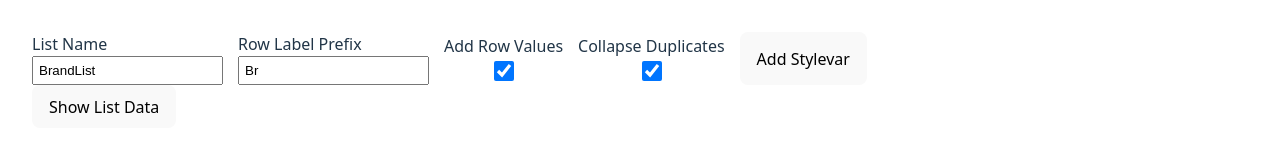
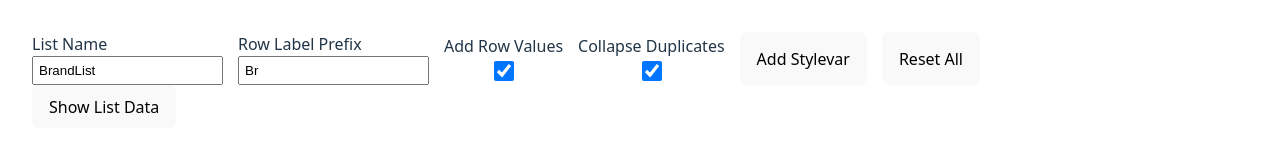
Before and after one commit to codak2/defineListGen, a React (Vite) app: page / in a window 1280 px wide. Shown: the top 160 px of the page. Built offline with nearby package versions, Linux system fonts and the light colour scheme.

Commit message:
add reset button

```diff
--- a/src/App.jsx
+++ b/src/App.jsx
@@ -1,4 +1,4 @@
-import { useState } from 'react'
+import React, { useState } from 'react'
 import './App.css'
 
 //components
@@ -13,6 +13,19 @@ import genList from "./utils/genList.js"
 
 
 function App() {
+
+  const initialListData={
+    listName: "",
+    styleVars: {
+      name: [],
+      values: [],
+    },
+    rowLabel: "",
+    isRowValues: false,
+    isCollapseDupes: false,
+    listRows: [
+    ]
+  }
 
   let [listData, setListData] = useState({
     listName: "BrandList",
@@ -49,7 +62,6 @@ function App() {
   });
 
   let [output, setOutput] = useState("");
-
 
   const handleListDataChange = (key, value) => {
     setListData(prevState => ({
@@ -149,7 +161,10 @@ const handleClearOutput = () =>{
   setOutput("")
 }
 
-
+const handleResetListData = () => {
+  setListData(initialListData)
+  handleClearOutput()
+}
 
 
 
@@ -167,6 +182,7 @@ const handleClearOutput = () =>{
           isCollapseDupes={listData.isCollapseDupes}
           handleCollapseDupes={handleCollapseDupes}
           handleAddStylevar={handleAddStylevar}
+          handleResetListData={handleResetListData}
         />
 
 <button type="button"
--- a/src/components/HeaderContainer.jsx
+++ b/src/components/HeaderContainer.jsx
@@ -38,6 +38,11 @@ const HeaderContainer = (props) => {
           <button type="button"
           onClick={props.handleAddStylevar}
           >Add Stylevar</button>
+
+          <button type="button"
+          onClick={props.handleResetListData}
+          >Reset All</button>
+
         </div>
     </>
   )
```
